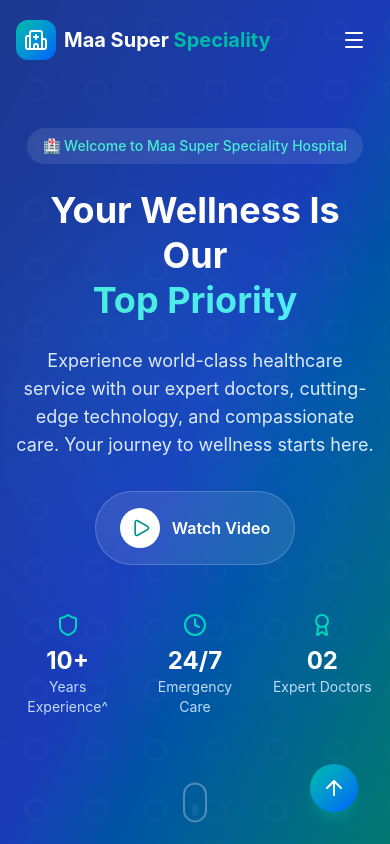
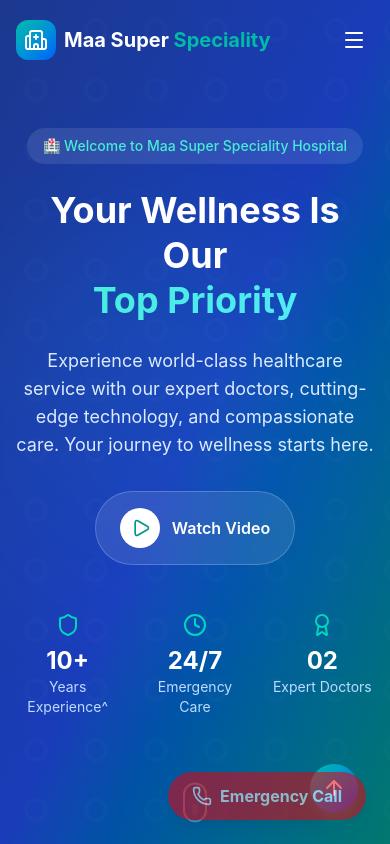
Before and after one commit to bhavyasharmahere/maa, a React (Vite) app: page / in a window 390 px wide. Shown: the top 844 px of the page. Built offline with nearby package versions, Linux system fonts and the light colour scheme.

Commit message:
Emergence :moai

```diff
--- a/src/App.tsx
+++ b/src/App.tsx
@@ -7,6 +7,8 @@
 import { Testimonials } from './components/Testimonials';
 import { Contact } from './components/Contact';
 import { Footer } from './components/Footer';
+import { Phone } from "lucide-react";
+import { motion } from "framer-motion";
 
 export function App() {
   return (
@@ -36,6 +38,15 @@
         </section>
       </main>
       <Footer />
+       <motion.a
+        href="tel:+916114356769"
+       whileHover={{ scale: 1.08 }}
+       whileTap={{ scale: 0.95 }}
+        className="fixed bottom-6 right-6 z-50 flex items-center gap-2 bg-red-600 text-white px-6 py-3 rounded-full font-bold shadow-lg hover:bg-red-700 animate-pulse md:hidden"
+        >
+        <Phone className="w-5 h-5" />
+        Emergency Call
+        </motion.a>
     </div>
   );
 }
```
